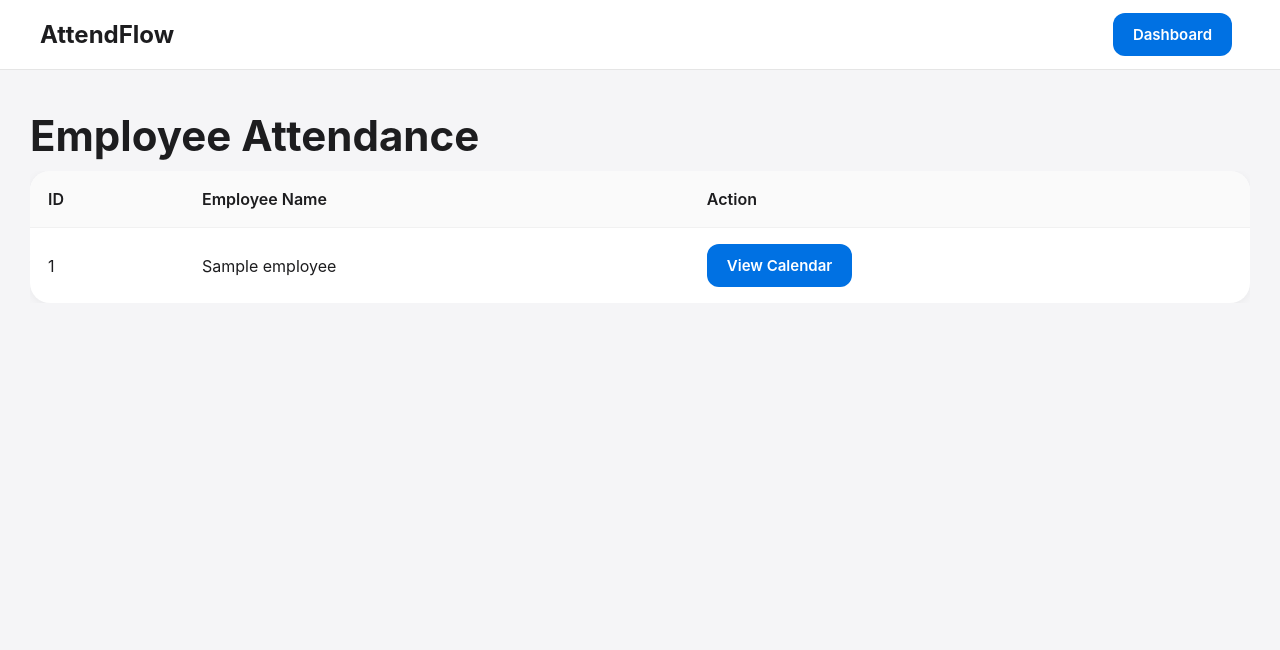
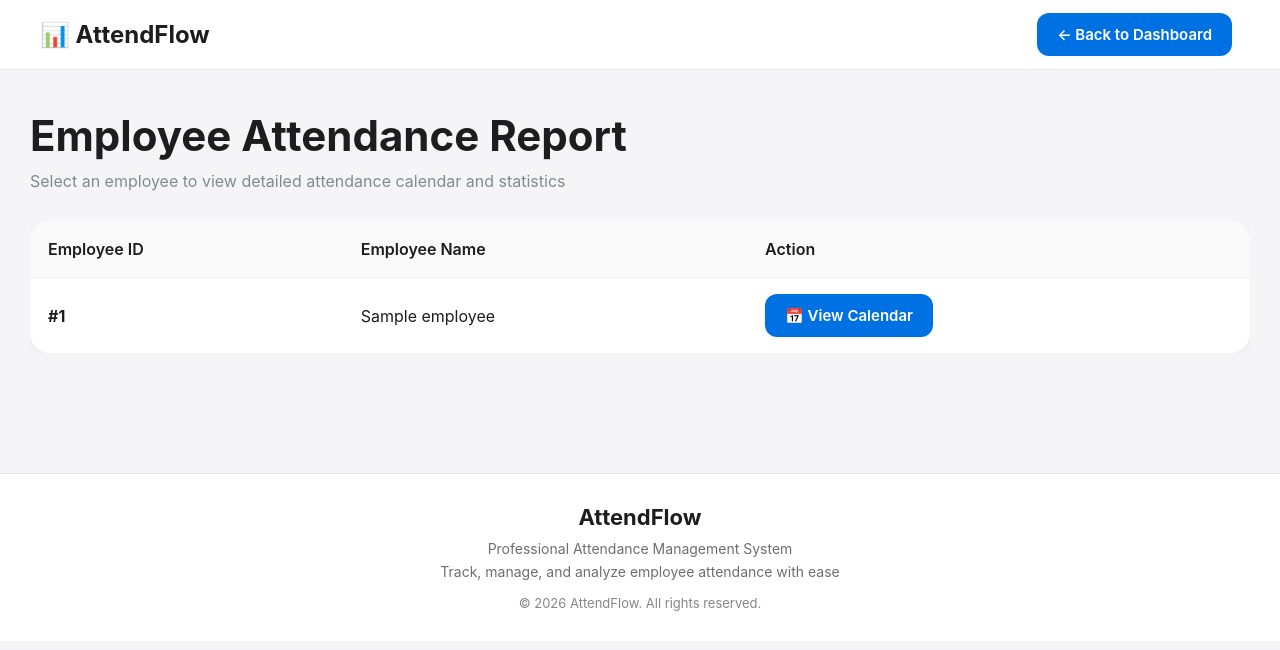
Before and after one commit to chikkala-surya/AttendFlow, a Flask app: page /attendance-report in a window 1280 px wide. Shown: the top 650 px of the page. Run offline with Flask 3, Linux system fonts and the light colour scheme; a user stored in the database is signed in; a database or web service that is not in the repository returns one stand-in record (values such as "Sample title"); some libraries are stand-ins or nearby versions.

Commit message:
Enhance attendance report UI with professional design and simplified layout

```diff
--- a/templates/attendance_report.html
+++ b/templates/attendance_report.html
@@ -1,76 +1,59 @@
 <!DOCTYPE html>
-
 <html lang="en">
 
 <head>
-
     <meta charset="UTF-8">
     <meta name="viewport" content="width=device-width, initial-scale=1.0">
-
     <title>Attendance Report</title>
-
-<link rel="stylesheet"
-    href="{{ url_for('static', filename='css/style.css') }}">
-
+    <link rel="stylesheet" href="{{ url_for('static', filename='css/style.css') }}">
 </head>
 
 <body>
-
     <div class="navbar">
-
-    <div class="logo">
-        AttendFlow
-    </div>
-
-    <a href="/dashboard" class="btn">
-        Dashboard
-    </a>
-
+        <div class="logo">📊 AttendFlow</div>
+        <a href="/dashboard" class="btn">← Back to Dashboard</a>
     </div>
 
     <div class="container">
-
-    <h1>Employee Attendance</h1>
+        <h1>Employee Attendance Report</h1>
+        <p style="color: #7f8c8d; margin-bottom: 30px; font-size: 16px;">Select an employee to view detailed attendance calendar and statistics</p>
 
         <div class="table-responsive">
-
             <table>
-
+                <thead>
                     <tr>
-                <th>ID</th>
+                        <th>Employee ID</th>
                         <th>Employee Name</th>
                         <th>Action</th>
                     </tr>
-
+                </thead>
+                <tbody>
                     {% for employee in employees %}
-
                     <tr>
-
-                <td>{{ employee[0] }}</td>
-
+                        <td><strong>#{{ employee[0] }}</strong></td>
                         <td>{{ employee[1] }}</td>
-
                         <td>
-
-                    <a href="/employee-attendance/{{ employee[0] }}/2026/6"
-                        class="btn">
-
-                        View Calendar
-
+                            <a href="/employee-attendance/{{ employee[0] }}/2026/6" class="btn">
+                                📅 View Calendar
                             </a>
-
                         </td>
-
                     </tr>
-
                     {% endfor %}
-
+                </tbody>
             </table>
-
+        </div>
     </div>
 
+    <div class="footer">
+        <div class="footer-content">
+            <h3>AttendFlow</h3>
+            <p>Professional Attendance Management System</p>
+            <p>Track, manage, and analyze employee attendance with ease</p>
         </div>
-
+        <div class="copyright">
+            &copy; 2026 AttendFlow. All rights reserved.
+        </div>
+    </div>
 </body>
 
 </html>
```
Lines whose indentation alone changed are shown as unchanged.
